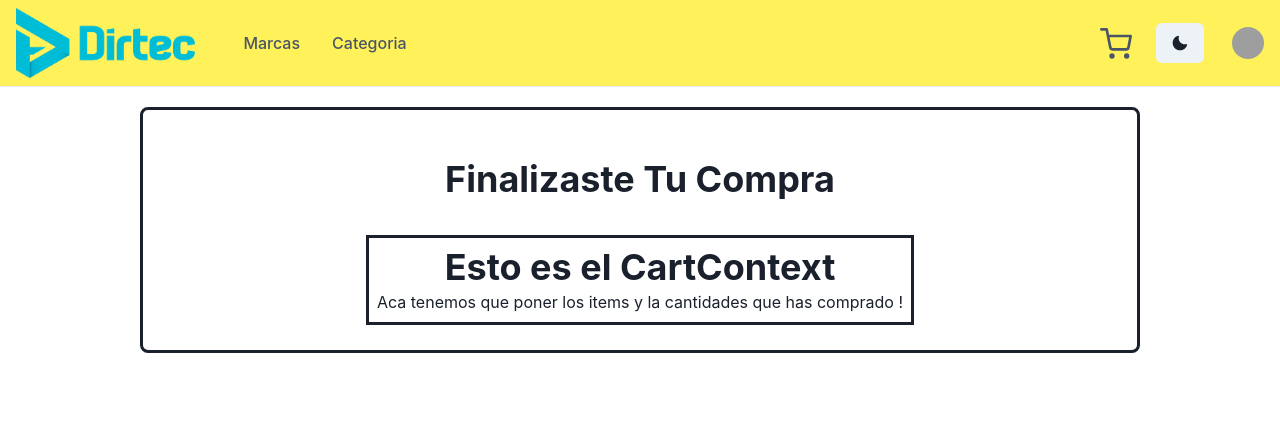
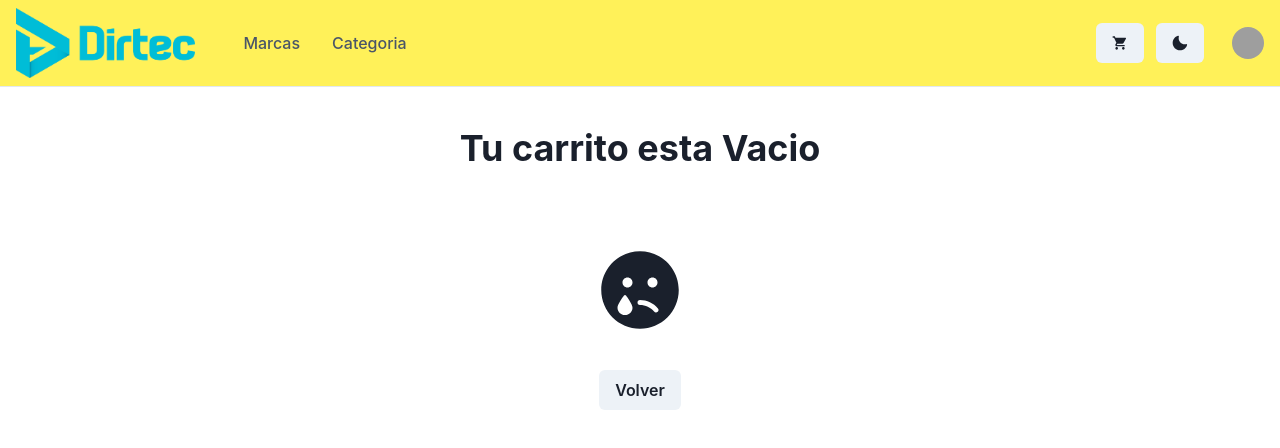
Before and after one commit to Tanofxp/Dirtec-Matalone-Daniel-Chakra-UI, a React (Create React App) app: page /cart in a window 1280 px wide. Shown: the top 448 px of the page. Built offline with nearby package versions, Linux system fonts and the light colour scheme; grey boxes are pictures that could not be loaded.

Commit message:
cart cartContext

```diff
--- a/src/App.js
+++ b/src/App.js
@@ -9,7 +9,6 @@ import Cart from './Components/Cart/Cart';
 function App() {
 
   return (
-  <>
     <BrowserRouter>
       <Box className="text-center menu">
         <Box> <NavBar /></Box>
@@ -21,7 +20,6 @@ function App() {
           </Routes>
         </Box>
     </BrowserRouter>
-  </>
   );
 }
 
--- a/src/Components/CarWidget/CartWidget.jsx
+++ b/src/Components/CarWidget/CartWidget.jsx
@@ -1,12 +1,18 @@
-import { Box, Icon } from '@chakra-ui/react'
-import { FiShoppingCart } from 'react-icons/fi';
+import { Button, Icon, Text } from '@chakra-ui/react'
+import { MdShoppingCart } from "react-icons/md";
 import React from 'react'
 import { Link as RouterLink } from 'react-router-dom';
+import { CartContext } from '../../Context/CartContext/CartContext';
+import { useContext } from 'react';
 
 export default function CartWidget() {
+  const { totalItem } = useContext(CartContext);
   return (
 
-    <Box as={RouterLink}
-    to={"/cart/"}><Icon  w={10} h={8} mt={2} mr={2} as={FiShoppingCart} /></Box>
+    <Button as={RouterLink} to={"/cart/"}>
+      <Icon as={MdShoppingCart} />
+      {totalItem() === 0 ? (<></>) : ( <Text ml={2}>{totalItem()}</Text> ) }
+
+    </Button>
   )
 }
--- a/src/Components/Cart/Cart.jsx
+++ b/src/Components/Cart/Cart.jsx
@@ -1,21 +1,84 @@
 import {
     Box,
     Heading,
-    Center
+    Center,
+    Table,
+    Thead,
+    Tbody,
+    Tr,
+    Th,
+    Td,
+    TableCaption,
+    TableContainer,
+    Image,
+    Button,
+    Icon,
         } from '@chakra-ui/react'
 import React from 'react'
-import CartContext from '../CartContext/CartContext'
+import { CartContext } from '../../Context/CartContext/CartContext'
+import { useContext } from 'react'
+import { IoTrashOutline } from "react-icons/io5";
+import { FaSadTear } from "react-icons/fa";
+import { Link } from 'react-router-dom';
+
+
+
 
 export default function Cart() {
+    const { cart, removeItem, precioTotal, clear } = useContext(CartContext);
+
+
     return (
+         cart.length === 0?(
+            <>
+            <Center>
+            <Heading mt={10}>Tu carrito esta Vacio</Heading>
+            </Center>
+            <Center>
+            <Icon mt={20} h={20} w={20} as={FaSadTear}/>
+            </Center>
+            <Center mt={10}>
+                    <Button as={Link} to="/">Volver</Button>
+            </Center>
 
+            </>
+            ) : (
     <Box alignContent='center' margin={'auto'} mt={5} h={'auto'} padding={5} w={1000} border={'solid'} rounded={'lg'} >
-        <Center h='100px'>
-        <Heading>Finalizaste Tu Compra</Heading>
+        <Center h='auto'>
+        <Heading mb={5}>Finalizaste Tu Compra </Heading>
         </Center>
-        <Center h='100px'>
-        <CartContext />
+        <Center>
+        <TableContainer>
+            <Table variant='striped' colorScheme='teal'>
+                <TableCaption>Precio Total : {precioTotal().toLocaleString({style: 'currency',currency: 'ARS', minimumFractionDigits: 2})} </TableCaption>
+                <Thead>
+                <Tr>
+                    <Th>Producto</Th>
+                    <Th>Modelo</Th>
+                    <Th>Cantidad</Th>
+                    <Th>Precio</Th>
+                </Tr>
+                </Thead>
+                <Tbody>
+                {cart.map((item)=> {
+                    return(
+                    <Tr key={item.id}>
+                        <Td><Image rounded={'md'} alt={'product image'} src={item.imgURL} h={{ base: '80px', sm: '80px', lg: '80px' }} /></Td>
+                        <Td>{item.Modelo}</Td>
+                        <Td>{item.cantidad}</Td>
+                        <Td>${item.subTotal.toLocaleString({style: 'currency',currency: 'ARS', minimumFractionDigits: 2})}</Td>
+                        <Td><Button onClick={()=>{removeItem(item.id)}} colorScheme="red"><Icon as={IoTrashOutline}/></Button></Td>
+                    </Tr>
+                    )
+                    })
+                }
+                </Tbody>
+            </Table>
+            </TableContainer>
+
         </Center>
-    </Box>
-    )
+        <Center mt={5}>
+        <Button onClick={()=>{clear()}}>Vaciar Carrito</Button>
+        </Center>
+    </Box>))
 }
--- a/src/Components/CartContext/CartContext.jsx
+++ /dev/null
@@ -1,21 +0,0 @@
-import React from 'react'
-import {
-    Box,
-    Text,
-    Heading,
-    Center,
-        } from '@chakra-ui/react'
-
-
-export default function CartContext() {
-  return (
-    <Box border={'solid'} padding={2}>
-    <Center>
-    <Heading>Esto es el CartContext</Heading>
-    </Center>
-    <Center>
-    <Text>Aca tenemos que poner los items y la cantidades que has comprado !</Text>
-    </Center>
-    </Box>
-  )
-}
--- a/src/Components/Item/Item.jsx
+++ b/src/Components/Item/Item.jsx
@@ -124,7 +124,7 @@ export default function Item({ Modelo, Marca, precio, imgURL, onAdd , id , Descr
                   <Box as="span" color={'gray.600'} fontSize="lg">
                     $
                   </Box>
-                  {precio}
+                  {precio.toLocaleString({style: 'currency',currency: 'ARS', minimumFractionDigits: 2})}
                 </Box>
               </Flex>
             </Box>
--- a/src/Components/ItemDetail/ItemDetail.jsx
+++ b/src/Components/ItemDetail/ItemDetail.jsx
@@ -1,13 +1,19 @@
 import React from 'react'
 import ItemCount from '../ItemCount/ItemCount'
 import { Box, Text, Image } from '@chakra-ui/react'
+import { useContext } from 'react'
+import { CartContext } from '../../Context/CartContext/CartContext'
 
-    function onAdd(added){
-        alert("Agregaste "+ added +" productos al carrito")
-    }
 
 export default function ItemDetail({productoList}) {
 
+    const { addItem } = useContext(CartContext);
+
+
+    function onAdd(added){
+        addItem({...productoList, cantidad: added, subTotal: productoList.precio*added})
+        alert("Agregaste "+ added +" productos al carrito")
+    }
 
 
     return (
@@ -25,7 +31,7 @@ export default function ItemDetail({productoList}) {
             objectFit={'cover'}
             src={productoList.imgURL}
             />
-            Precio: ${productoList.precio}
+            Precio: ${productoList.precio.toLocaleString({style: 'currency',currency: 'ARS', minimumFractionDigits: 2})}
         </Text>
         <Text mb={2}>
         Descripcion: {productoList.Descripcion}
--- a/src/Components/NavBar/NavBar.jsx
+++ b/src/Components/NavBar/NavBar.jsx
@@ -34,6 +34,7 @@ import {
   ChevronDownIcon,
   ChevronRightIcon,
 } from '@chakra-ui/icons';
+import { Link as RouterLink } from 'react-router-dom';
 
 export default function NavBar() {
   const { colorMode, toggleColorMode } = useColorMode();
@@ -66,8 +67,8 @@ export default function NavBar() {
         </Flex>
 
         <Flex flex={{ base: 1 }} justify={{ base: 'center', md: 'start' }} alignItems={'center'}>
-        <Stack direction={'row'}  align={'center'}>
-          <a href='/'><Image src = {logo} h={{base: '30px', md: '50px', lg: '70px'}} alt='Steering-Wheel'/></a>
+        <Stack as={RouterLink} to={"/"} direction={'row'}  align={'center'}>
+          <Image  src = {logo} h={{base: '30px', md: '50px', lg: '70px'}} alt='Steering-Wheel'/>
         </Stack>
 
 
--- /dev/null
+++ b/src/Context/CartContext/CartContext.jsx
@@ -0,0 +1,68 @@
+import React from 'react'
+import { createContext, useState } from 'react';
+
+export const CartContext = createContext();
+
+export default function CartProvider({children}) {
+
+    const [cart, setCart] = useState([]);
+
+    const isInCart = (itemId) => {
+        return cart.find((item)=> item.id === itemId)
+    }
+
+    function addItem(item) {
+        let newItem = []
+
+
+
+        if(isInCart(item.id)){
+            newItem = cart.map((itemDup)=>{
+                if(itemDup.id === item.id){
+                return {...itemDup, cantidad: itemDup.cantidad + item.cantidad, subTotal: itemDup.precio * (itemDup.cantidad + item.cantidad)};
+            }else{return null};
+            })
+        } else{
+            newItem = cart.concat(item)
+        }
+
+        setCart (newItem)
+    }
+
+
+    function removeItem(itemId) {
+        let cartFilter = cart.filter((item)=> item.id !== itemId )
+            setCart(cartFilter)
+
+    }
+
+
+    function clear() {
+        setCart([])
+
+    }
+
+    function totalItem(){
+        let total = 0
+            total = cart.reduce((prev, next) => prev + next.cantidad, 0);
+        return total;
+    }
+    function precioTotal(){
+
+        const total = cart.reduce((prev, next) => prev + next.subTotal, 0);
+        return total;
+    }
+
+
+
+
+
+
+    return (
+        <>
+            <CartContext.Provider value={{cart, addItem, clear, totalItem, removeItem, precioTotal}}>
+                {children}
+            </CartContext.Provider>
+        </>
+    );
+    }
--- a/src/index.js
+++ b/src/index.js
@@ -5,13 +5,16 @@ import App from './App';
 import reportWebVitals from './reportWebVitals';
 import { ChakraProvider } from '@chakra-ui/react';
 import theme from "./theme";
+import CartProvider from './Context/CartContext/CartContext';
 
 const root = ReactDOM.createRoot(document.getElementById('root'));
 root.render(
   <React.StrictMode>
-  <ChakraProvider theme={theme}>
-    <App />
-  </ChakraProvider>
+    <ChakraProvider theme={theme}>
+      <CartProvider>
+        <App />
+      </CartProvider>
+    </ChakraProvider>
   </React.StrictMode>
 );
 
```
Also changed, not shown: src/Components/ItemDetailContainer/ItemDetailContainer.jsx (+7 -7 lines), src/Components/ItemListContainer/ItemListContainer.jsx (+7 -7 lines), src/Context/CartContext/CartContext.css (added). Lines whose indentation alone changed are shown as unchanged.
